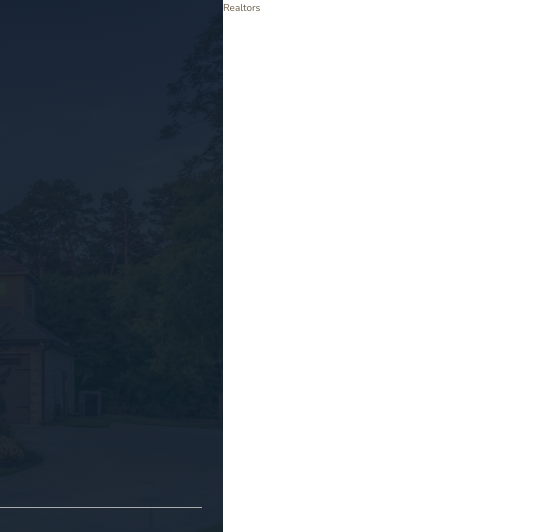
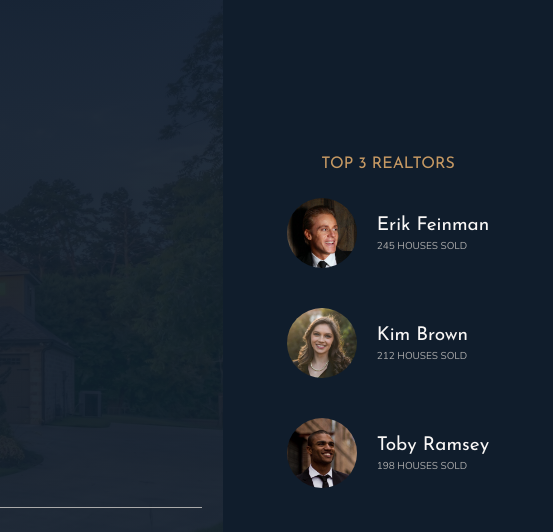
Before and after one commit to phaminhien/nexter, a website: page index.html in a window 1280 px wide. Shown: the top 532 px of the page, 727-1280 px from the left. Drawn offline with nearby package versions, Linux system fonts and the light colour scheme.

Commit message:
realtors

```diff
--- a/index.html
+++ b/index.html
@@ -29,7 +29,24 @@
             </div>
         </header>
         <div class="realtors">
-            Realtors
+            <h3 class="heading-3">Top 3 Realtors</h3>
+            <div class="realtors__list">
+                <img src="img/realtor-1.jpeg" alt="Realtor 1" class="realtors__img">
+                <div class="realtors__details">
+                    <h4 class="heading-4 heading-4--light">Erik Feinman</h4>
+                    <p class="realtors__sold">245 houses sold</p>
+                </div>
+                <img src="img/realtor-2.jpeg" alt="Realtor 2" class="realtors__img">
+                <div class="realtors__details">
+                    <h4 class="heading-4 heading-4--light">Kim Brown</h4>
+                    <p class="realtors__sold">212 houses sold</p>
+                </div>
+                <img src="img/realtor-3.jpeg" alt="Realtor 3" class="realtors__img">
+                <div class="realtors__details">
+                    <h4 class="heading-4 heading-4--light">Toby Ramsey</h4>
+                    <p class="realtors__sold">198 houses sold</p>
+                </div>
+            </div>
         </div>
         <section class="features">
             <div class="feature">
--- a/sass/_realtors.scss
+++ b/sass/_realtors.scss
@@ -1,3 +1,29 @@
 .realtors {
     grid-column: col-start 7 / full-end;
+    background-color: $color-secondary;
+    padding: 3rem;
+    display: grid;
+    align-content: center;
+    justify-content: center;
+    justify-items: center;
+    row-gap: 2rem;
+
+    &__list {
+        display: grid;
+        grid-template-columns: min-content max-content;
+        gap: 5vh 2rem;
+        align-items: center;
+    }
+
+    &__img {
+        width: 7rem;
+        border-radius: 50%;
+        display: block;
+    }
+
+    &__sold {
+        text-transform: uppercase;
+        color: $color-grey-light-2;
+        margin-top: -3px;
+    }
 }
```
Also changed, not shown: css/style.css.
